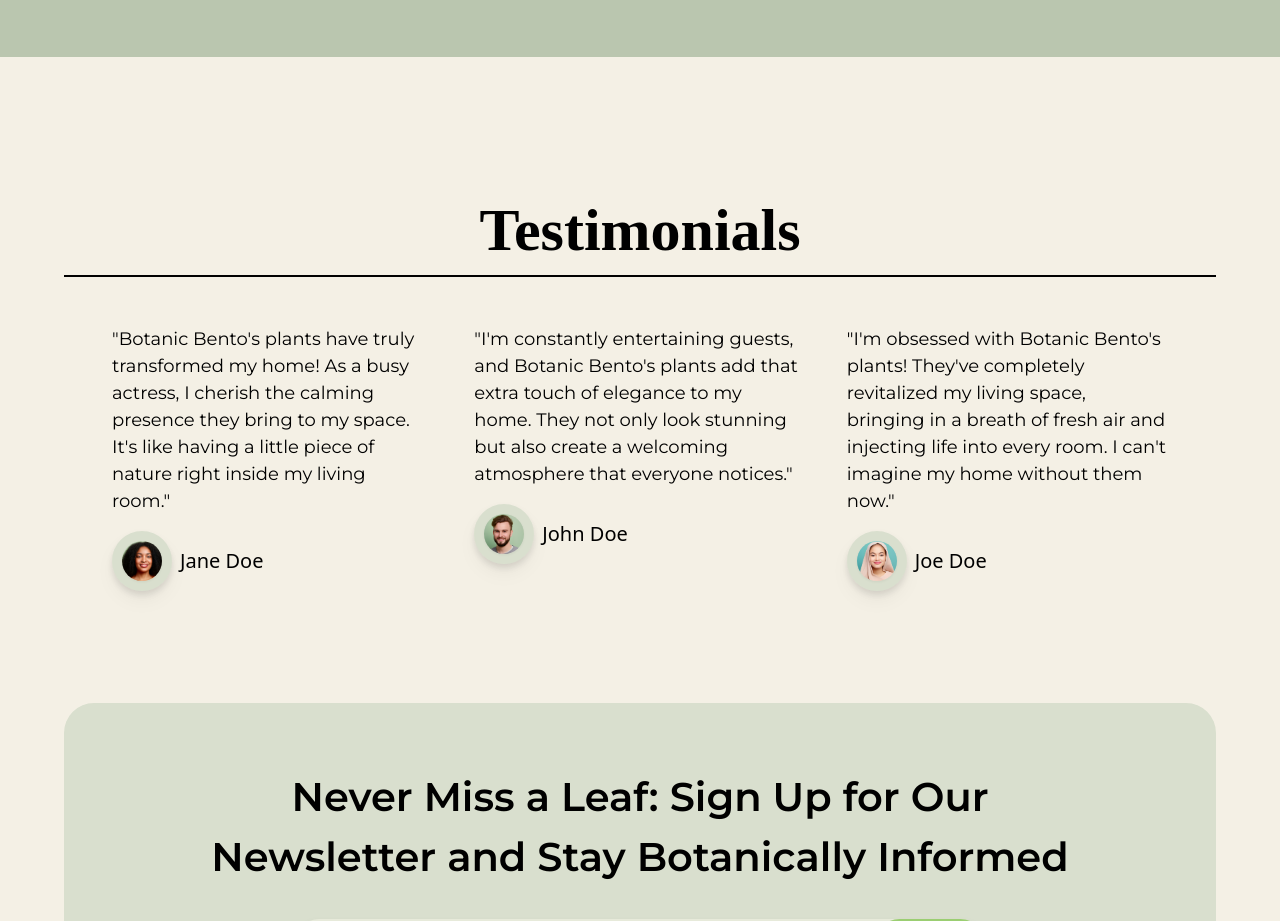
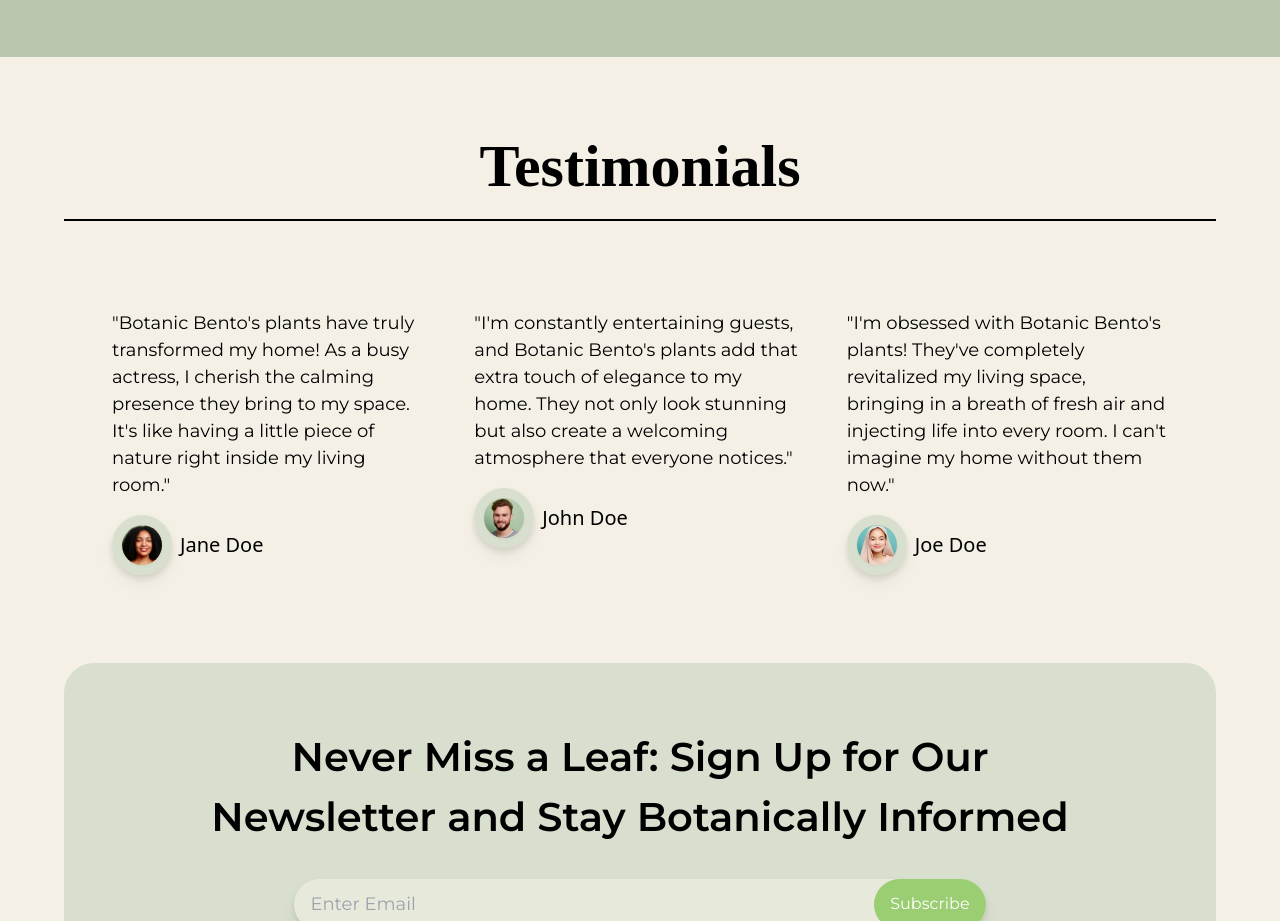
Before and after one commit to robeeds/botanic_bento, a React (Vite) app: page / in a window 1280 px wide. Shown: the part 1880-2801 px from the top of the page. Built offline with nearby package versions, Linux system fonts and the light colour scheme; a web font is replaced by a local one.

Commit message:
Adjusted padding

```diff
--- a/src/components/TestimonialCard.jsx
+++ b/src/components/TestimonialCard.jsx
@@ -3,7 +3,7 @@
 
 const TestimonialCard = ({ quote, image, name }) => {
   return (
-    <div className='flex flex-col p-6'>
+    <div className={`${styles.paddingY} flex flex-col p-6`}>
         <p className={`${styles.paragraph} pb-4`}>"{quote}"</p>
         <div className='flex flex-row items-center'>
             <div className='relative bg-lightGreen w-[60px] h-[60px] rounded-full flex justify-center items-center drop-shadow-lg'>
--- a/src/components/Testimonials.jsx
+++ b/src/components/Testimonials.jsx
@@ -5,8 +5,8 @@
 
 const Testimonials = () => {
   return (
-    <div className={`${styles.paddingX} ${styles.paddingY} bg-cream flex flex-col items-center`}>
-        <div className='border-b-black border-b-2 w-full text-center'>
+    <div className={`${styles.paddingX} bg-cream flex flex-col items-center`}>
+        <div className='border-b-black border-b-2 w-full text-center pb-2'>
             <p className={`${styles.subtitle}`}>Testimonials</p>
         </div>
         <hr />
```
